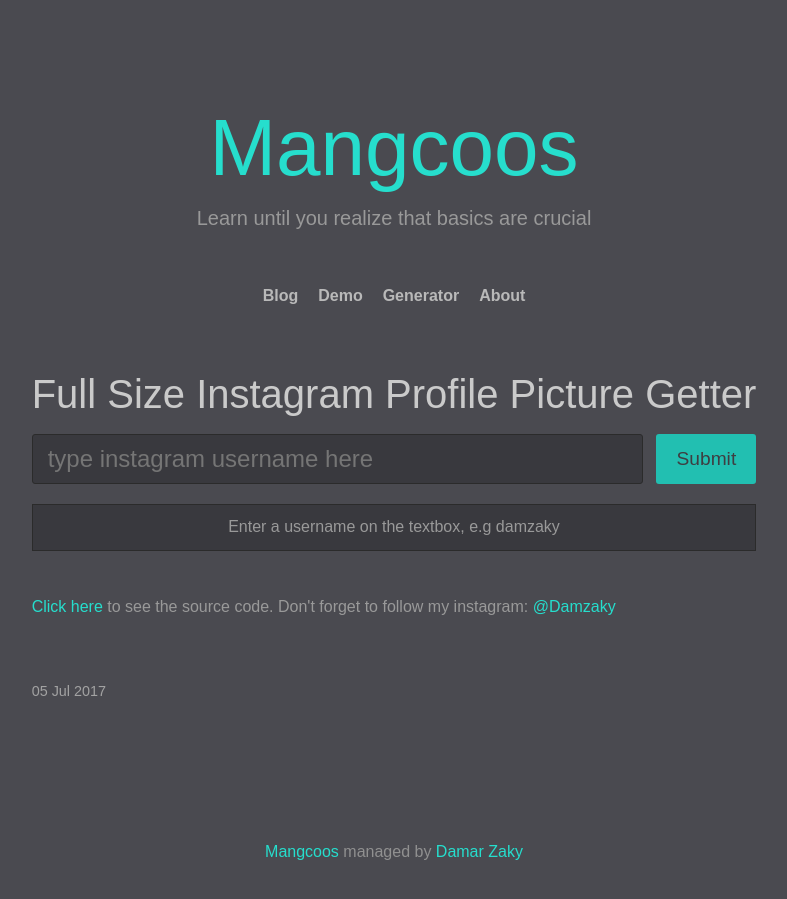
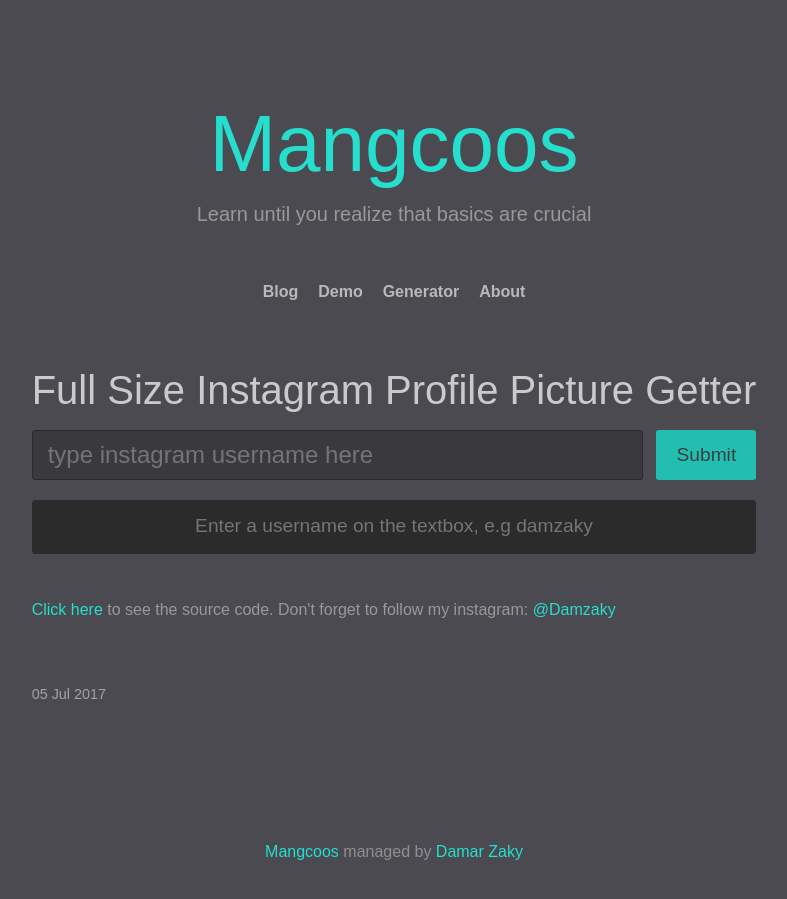
Before and after one commit to damzaky/damzaky.github.io, a Jekyll site: the page built from _generator/2017-07-05-Full-Size-Instagram-Profile-Picture-Getter.html, in a window 1280 px wide. Shown: the whole page, without its empty margins (246-1033 px from the left). Built offline with Jekyll 4.4.1, drawn with Linux system fonts in a browser that asks for light colours.

Commit message:
Update 2017-07-05-Full-Size-Instagram-Profile-Picture-Getter.html

```diff
--- a/_generator/2017-07-05-Full-Size-Instagram-Profile-Picture-Getter.html
+++ b/_generator/2017-07-05-Full-Size-Instagram-Profile-Picture-Getter.html
@@ -59,11 +59,15 @@
     border-radius: 3px;
   }
   #resulta{
-   margin: 20px 0;
-    text-align:center;
-        background: #39393e;
+margin: 20px 0;
+    text-align: center;
+    background: #2b2b2b;
     border: 1px solid #2b2b2b;
-    padding:10px;
+    padding: 10px;
+    border-radius: 3px;
+    color: #757575;
+    font-size: 120%;
+    line-height: 160%;
   }
   #ima {
     display:block;max-width: 100%;margin:0 auto;
```
